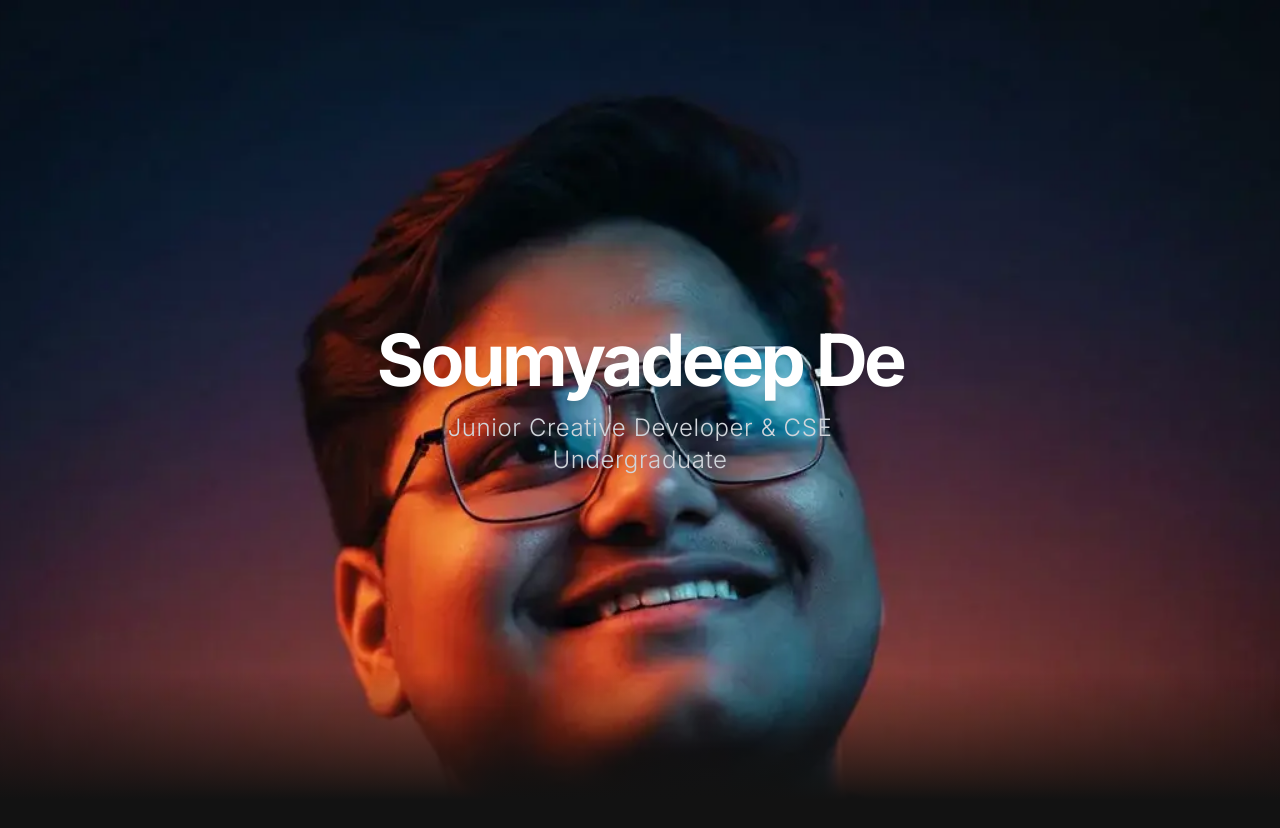
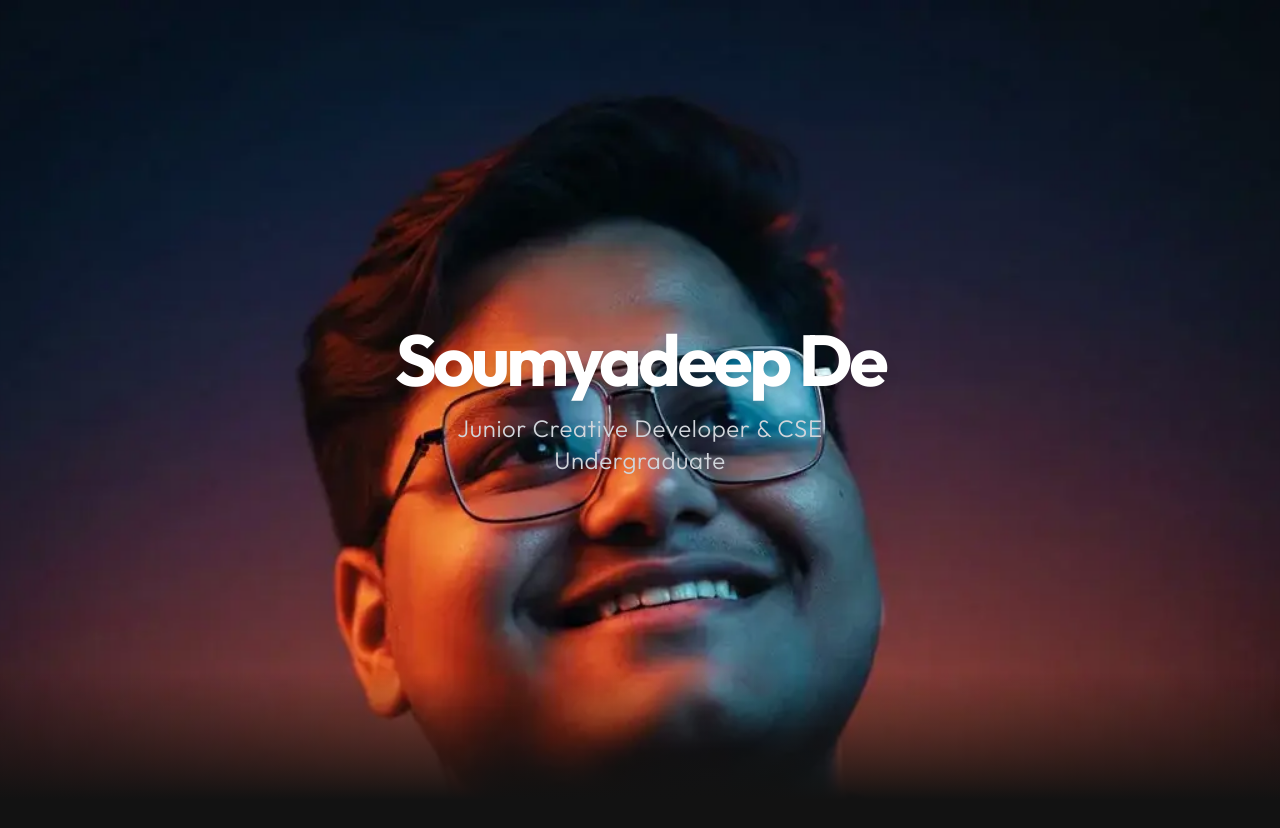
Before and after one commit to Heyy-deep/portfolio, a Next.js app: page / in a window 1280 px wide. Shown: the top 828 px of the page. Built offline with nearby package versions, Linux system fonts and the light colour scheme.

Commit message:
update: switch typography to modern Outfit font

```diff
--- a/app/layout.tsx
+++ b/app/layout.tsx
@@ -1,9 +1,9 @@
 import type { Metadata } from "next";
-import { Inter } from "next/font/google";
+import { Outfit } from "next/font/google";
 import "./globals.css";
 import CustomCursor from "@/components/CustomCursor";
 
-const inter = Inter({ subsets: ["latin"] });
+const outfit = Outfit({ subsets: ["latin"] });
 
 export const metadata: Metadata = {
   title: "Creative Developer | Portfolio",
@@ -17,7 +17,7 @@ export default function RootLayout({
 }>) {
   return (
     <html lang="en" className="dark">
-      <body className={`${inter.className} bg-[#121212] text-white antialiased`}>
+      <body className={`${outfit.className} bg-[#121212] text-white antialiased`}>
         <CustomCursor />
         {children}
       </body>
```
